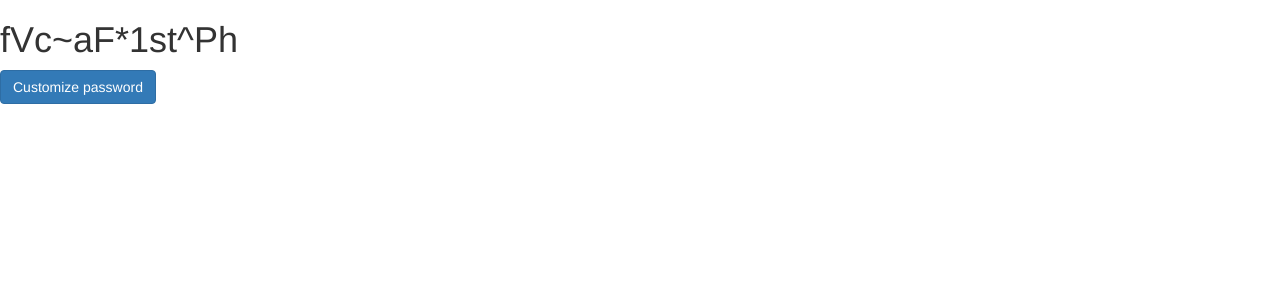
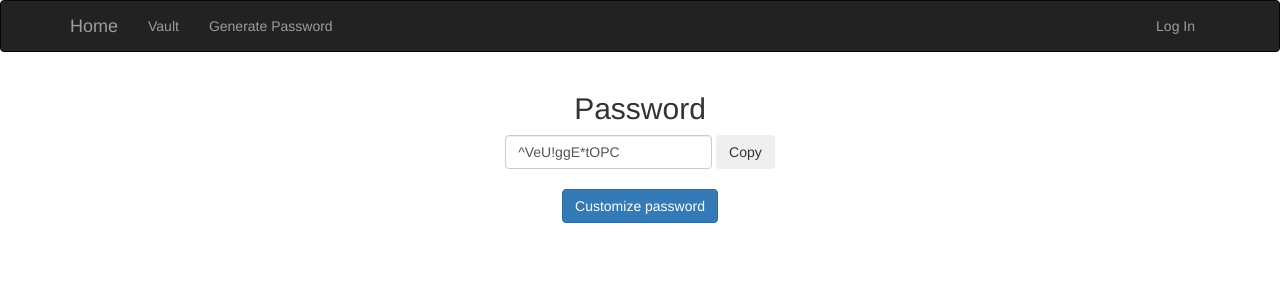
Before and after one commit to stevensio123/SafeKeep, a Flask app: page /pgenerator in a window 1280 px wide. Shown: the top 300 px of the page. Run offline with Flask 3, Linux system fonts and the light colour scheme; some libraries are stand-ins or nearby versions.

Commit message:
pgenerator updated

```diff
--- a/app/pgenerator/views.py
+++ b/app/pgenerator/views.py
@@ -44,7 +44,7 @@ def pgen(length,asciiFilter,lowerFilter,upperFilter,puncFilter,digitsFilter):
 
     password =''
     #All usable characters
-    chars = string.ascii_letters + string.hexdigits + string.punctuation
+    chars = string.ascii_letters + string.digits + "!@#$%^&*?"
     #Add selected filters into the filter list:
     filter = ''
     if asciiFilter == True:
@@ -54,7 +54,7 @@ def pgen(length,asciiFilter,lowerFilter,upperFilter,puncFilter,digitsFilter):
     if upperFilter == True:
         filter += string.ascii_uppercase
     if puncFilter == True:
-        filter += string.punctuation
+        filter += "!@#$%^&*?"
     if digitsFilter == True:
         filter += string.digits
 
--- a/app/templates/index.html
+++ b/app/templates/index.html
@@ -20,6 +20,9 @@
             <ul class="nav navbar-nav">
                 <li><a href="/">Vault</a></li>
             </ul>
+            <ul class="nav navbar-nav">
+                <li><a href="/pgenerator">Generate Password</a></li>
+            </ul>
             <ul class="nav navbar-nav navbar-right">
                 {% if current_user.is_authenticated %}
                 <li><a href="{{ url_for('auth.logout') }}">Log Out</a></li>
--- a/app/templates/pgenerator.html
+++ b/app/templates/pgenerator.html
@@ -1,20 +1,67 @@
 {% extends "layout.html" %}
 
 {% block title %}Password Generator{% endblock %}
+{% block navbar %}
+<div class="navbar navbar-inverse" role="navigation">
+    <div class="container">
+        <div class="navbar-header">
+            <button type="button" class="navbar-toggle"
+            data-toggle="collapse" data-target=".navbar-collapse">
+                <span class="sr-only">Toggle navigation</span>
+                <span class="icon-bar"></span>
+                <span class="icon-bar"></span>
+                <span class="icon-bar"></span>
+            </button>
+            <a class="navbar-brand" href="/">Home</a>
+        </div>
+        <div class="navbar-collapse collapse">
+            <ul class="nav navbar-nav">
+                <li><a href="/">Vault</a></li>
+            </ul>
+            <ul class="nav navbar-nav">
+                <li><a href="#">Generate Password</a></li>
+            </ul>
+            <ul class="nav navbar-nav navbar-right">
+                {% if current_user.is_authenticated %}
+                <li><a href="{{ url_for('auth.logout') }}">Log Out</a></li>
+                {% else %}
+                <li><a href="{{ url_for('auth.login') }}">Log In</a></li>
+                {% endif %}
+            </ul>
+        </div>
+    </div>
+</div>
+{% endblock %}
 
 {% block content %}
+<div class="container">
 
-    <h1>{{ password }}</h1>
+  <div class="col text-center">
+
+    <div class="form-inline">
+
+      <div class="form-group mx-sm-3 mb-2">
+
+        <h2  class="fw-semibold text-secondary">Password</h2>
+        <input type="text" class="form-control" id="password" value="{{ password }}">
+        <button type="button" class="btn btn-outline-info" onclick="copy()" >Copy</button>
+
+      </div>
+    </br>
+    </br>
       <button type="button" class="btn btn-primary" data-toggle="modal" data-target="#exampleModalCenter">
         Customize password
       </button>
+    </div>
 
+
+  </div>
         <!-- Modal -->
         <div class="modal fade" id="exampleModalCenter" tabindex="-1" role="dialog" aria-labelledby="exampleModalCenterTitle" aria-hidden="true">
             <div class="modal-dialog modal-dialog-centered" role="document">
                 <div class="modal-content">
                         <div class="modal-header">
-                            <h5 class="modal-title" id="exampleModalLongTitle">The longer the better!</h5>
+                            <h3 class="modal-title" id="exampleModalLongTitle">Customize Password</h3>
                             <button type="button" class="close" data-dismiss="modal" aria-label="Close">
                                 <span aria-hidden="true">&times;</span>
                             </button>
@@ -22,8 +69,8 @@
                         <div class="modal-body">
                             <form action="/pgenerator" method="post">
                                 <label for="length" class="form-label">Select length of password</label>
-                                <input type="range" id="length" name="length" min="8" max="40" value="8" oninput="this.nextElementSibling.value = this.value">
-                                <output>8</output>
+                                <input type="range" id="length" name="length" min="8" max="40" value="13" oninput="this.nextElementSibling.value = this.value">
+                                <output>13</output>
                                 <div class="form-check form-switch">
                                   <input class="form-check-input" type="checkbox" id="asciiF" name="asciiF" onclick="check()" checked>
                                   <label class="form-check-label" for="asciiF">Include Alphabet letters</label>
@@ -49,6 +96,8 @@
                               <br>
                               <p class="fw-semibold text-danger" id="hidden"></p>
                             </form>
+                        </div>
+                </div>
             </div>
         </div>
   </div>
@@ -101,14 +150,17 @@
        submit.disabled = false;
        alert.innerHTML = "";
      }
+ }
+ function copy() {
+  var copyText = document.getElementById("password");
+  copyText.select();
+  copyText.setSelectionRange(0, 99999);
+  navigator.clipboard.writeText(copyText.value);
 
-
-
+  var tooltip = document.getElementById("myTooltip");
+  tooltip.innerHTML = "Copied: " + copyText.value;
 }
-
 
  </script>
 
-
-
 {% endblock %}
```
Lines whose indentation alone changed are shown as unchanged.
